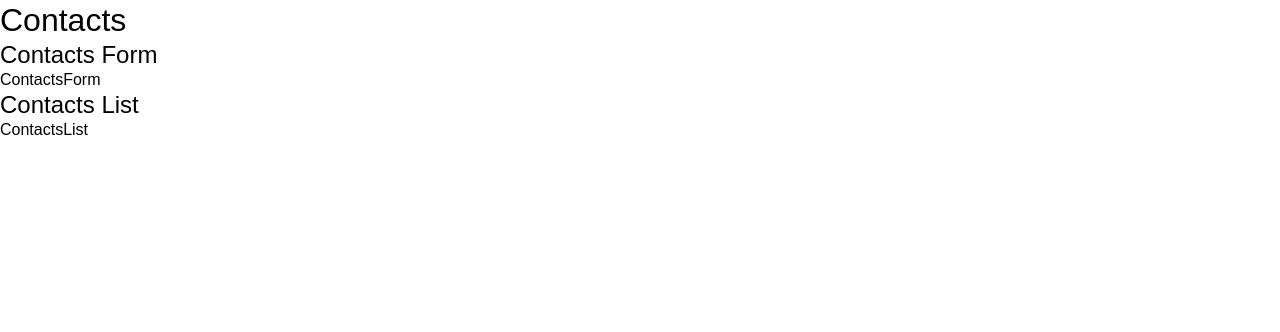
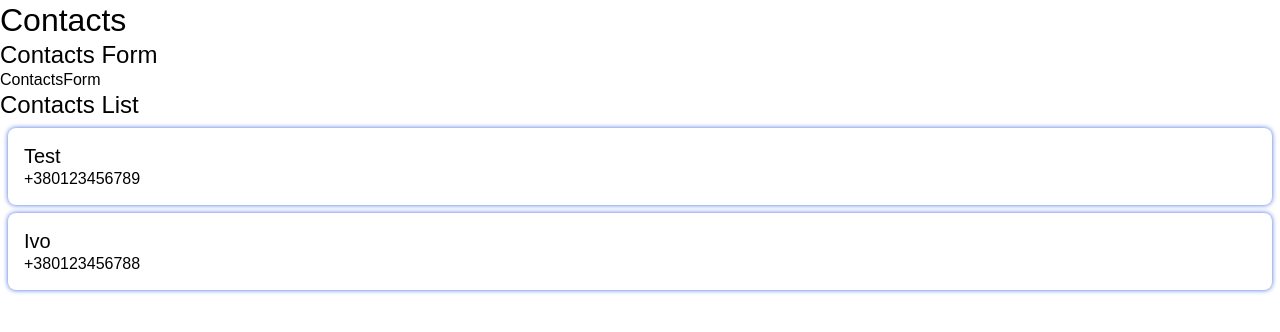
Before and after one commit to pecourses/pe2024-1-contacts-redux-app, a React (Vite) app: page / in a window 1280 px wide. Shown: the top 332 px of the page. Built offline with nearby package versions, Linux system fonts and the light colour scheme.

Commit message:
Add contacts item

```diff
--- /dev/null
+++ b/src/components/ContactsList/ContactsListItem/ContactsListItem.module.css
@@ -0,0 +1,11 @@
+.contactItem {
+  padding: 1rem;
+  margin: 0.5rem;
+  box-shadow: 0 0 5px royalblue;
+  border-radius: 0.5rem;
+  transition: transform 0.2s ease-in-out;
+}
+
+.contactItem:hover {
+  transform: scale(1.05);
+}
--- /dev/null
+++ b/src/components/ContactsList/ContactsListItem/index.jsx
@@ -0,0 +1,14 @@
+import styles from "./ContactsListItem.module.css";
+
+function ContactsListItem({ contact: { fullName, phoneNumber } }) {
+  return (
+    <li className={styles.contactItem}>
+      <h3>{fullName}</h3>
+      <p>
+        <a href={`tel:${phoneNumber}`}>{phoneNumber}</a>
+      </p>
+    </li>
+  );
+}
+
+export default ContactsListItem;
--- a/src/components/ContactsList/index.jsx
+++ b/src/components/ContactsList/index.jsx
@@ -1,10 +1,18 @@
-function ContactsList() {
+import { connect } from "react-redux";
+import ContactsListItem from "./ContactsListItem";
+
+function ContactsList({ contacts }) {
+  const mapContacts = c => <ContactsListItem key={c.id} contact={c} />;
+
   return (
     <section>
       <h2>Contacts List</h2>
-      ContactsList
+      <ul>{contacts.map(mapContacts)}</ul>
     </section>
   );
 }
 
-export default ContactsList;
+// const mapStateToProps = state => state.constactsList;
+const mapStateToProps = ({ contactsList }) => contactsList;
+
+export default connect(mapStateToProps)(ContactsList);
--- a/src/store/slices/contactsSlice.js
+++ b/src/store/slices/contactsSlice.js
@@ -1,7 +1,7 @@
 import { createSlice } from "@reduxjs/toolkit";
 
 const initialState = {
-  constacts: [
+  contacts: [
     { id: 1, fullName: "Test", phoneNumber: "+380123456789" },
     { id: 2, fullName: "Ivo", phoneNumber: "+380123456788" },
   ],
```
